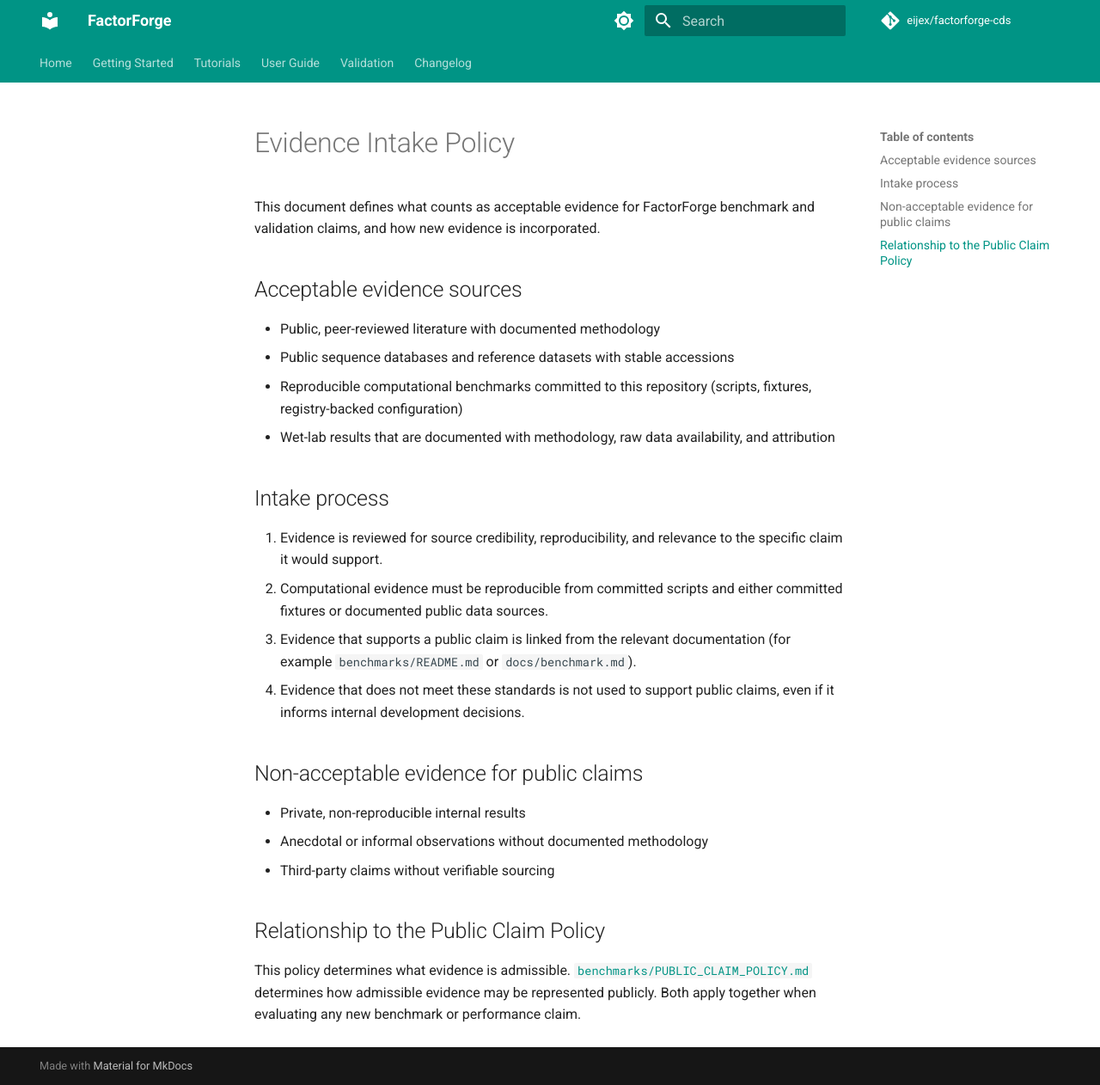
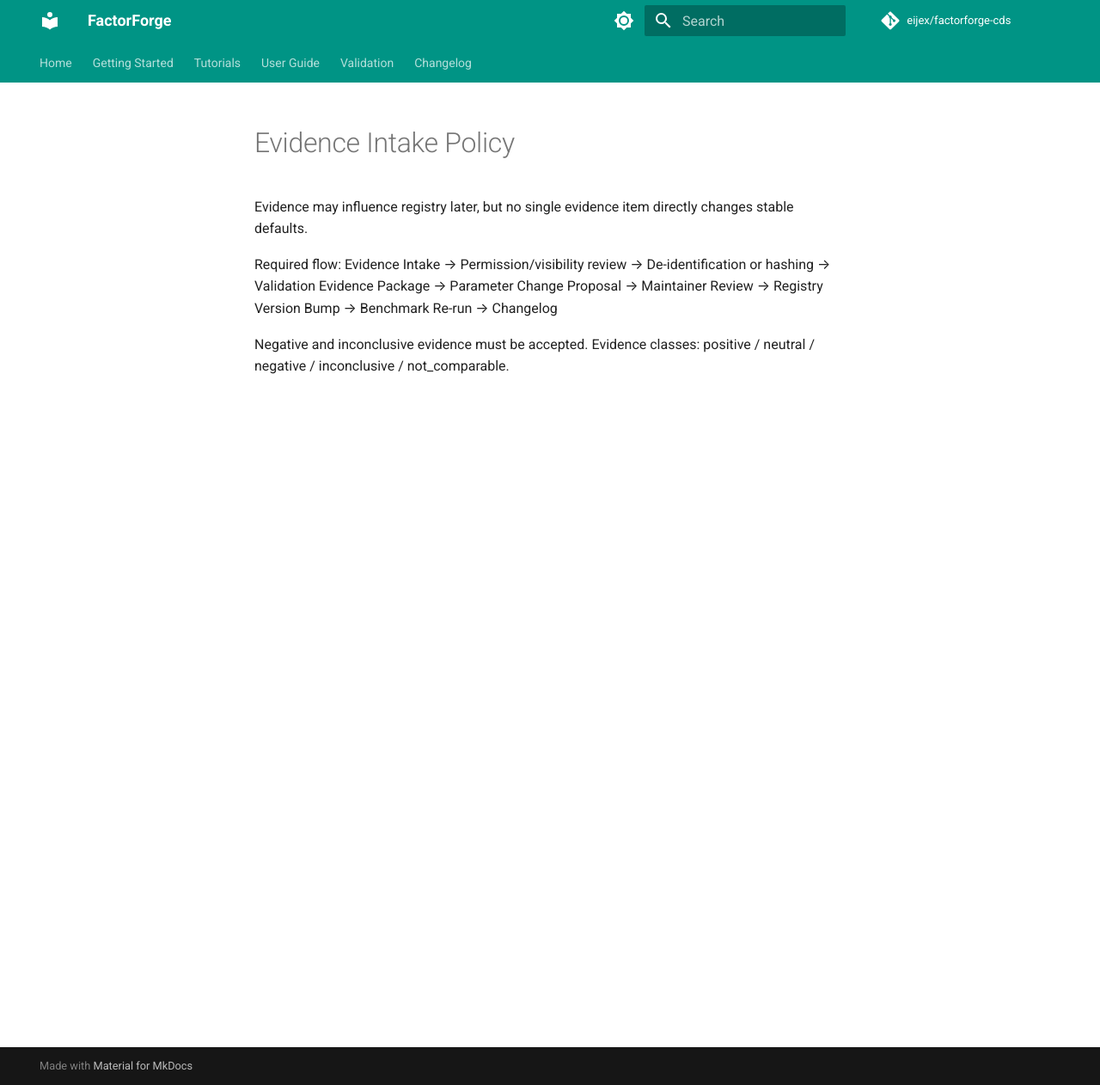
Before and after one commit to eijex/factorforge-cds, an MkDocs documentation site: the page built from docs/validation/EVIDENCE_INTAKE_POLICY.md, in a window 1280 px wide and 1262 px high. Shown: the whole window at 86% size. Built offline with MkDocs 1.6.1 and Material for MkDocs 9.7.7, drawn with Linux system fonts in a browser that asks for light colours; comment, search, counter and statistics services are not loaded.

Commit message:
fix: use plan's verbatim content for evidence intake and registry semver policy docs (task 16 correction)

```diff
--- a/docs/validation/EVIDENCE_INTAKE_POLICY.md
+++ b/docs/validation/EVIDENCE_INTAKE_POLICY.md
@@ -1,27 +1,9 @@
 # Evidence Intake Policy
 
-This document defines what counts as acceptable evidence for FactorForge benchmark and validation claims, and how new evidence is incorporated.
+Evidence may influence registry later, but no single evidence item directly changes stable defaults.
 
-## Acceptable evidence sources
+Required flow: Evidence Intake → Permission/visibility review → De-identification or hashing
+→ Validation Evidence Package → Parameter Change Proposal → Maintainer Review
+→ Registry Version Bump → Benchmark Re-run → Changelog
 
-- Public, peer-reviewed literature with documented methodology
-- Public sequence databases and reference datasets with stable accessions
-- Reproducible computational benchmarks committed to this repository (scripts, fixtures, registry-backed configuration)
-- Wet-lab results that are documented with methodology, raw data availability, and attribution
-
-## Intake process
-
-1. Evidence is reviewed for source credibility, reproducibility, and relevance to the specific claim it would support.
-2. Computational evidence must be reproducible from committed scripts and either committed fixtures or documented public data sources.
-3. Evidence that supports a public claim is linked from the relevant documentation (for example `benchmarks/README.md` or `docs/benchmark.md`).
-4. Evidence that does not meet these standards is not used to support public claims, even if it informs internal development decisions.
-
-## Non-acceptable evidence for public claims
-
-- Private, non-reproducible internal results
-- Anecdotal or informal observations without documented methodology
-- Third-party claims without verifiable sourcing
-
-## Relationship to the Public Claim Policy
-
-This policy determines what evidence is admissible. [`benchmarks/PUBLIC_CLAIM_POLICY.md`](../../benchmarks/PUBLIC_CLAIM_POLICY.md) determines how admissible evidence may be represented publicly. Both apply together when evaluating any new benchmark or performance claim.
+Negative and inconclusive evidence must be accepted. Evidence classes: positive / neutral / negative / inconclusive / not_comparable.
```
Also changed, not shown: docs/validation/REGISTRY_SEMVER_POLICY.md (+6 -18 lines).
